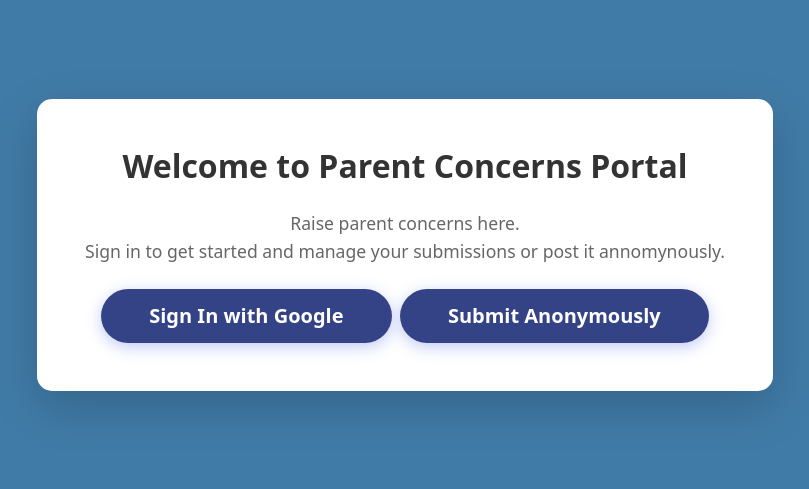
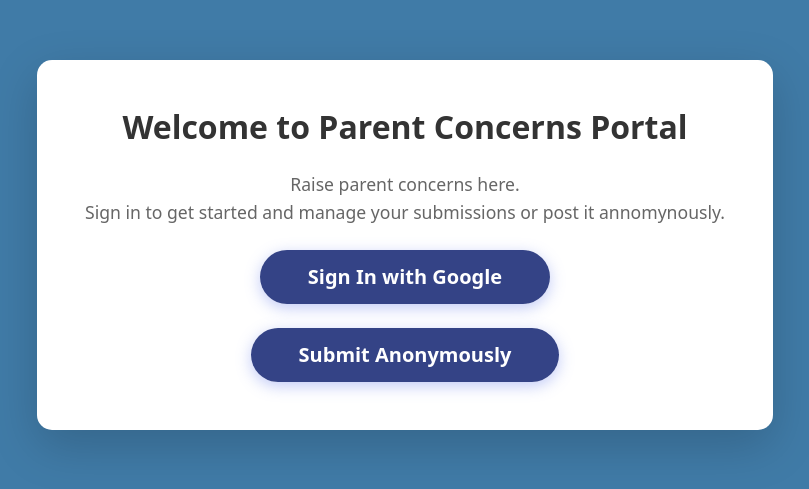
Before and after one commit to gayanath009/sslsd-parent-concern, a React (Vite) app: page / in a window 1280 px wide. Shown: the part 155-644 px from the top of the page, without its empty margins (235-1044 px from the left). Built offline with nearby package versions, Linux system fonts and the light colour scheme.

Commit message:
Update Home.jsx
home page update

```diff
--- a/src/Home/Home.jsx
+++ b/src/Home/Home.jsx
@@ -28,15 +28,13 @@
                   <button className="btn btn-primary btn-lg px-5" onClick={taketoSignIn}>
                     Sign In with Google
                   </button>
-                  &nbsp;&nbsp;
-
-
+                </div>
+                <div>&nbsp;</div>
+                <div className="text-center">
                   <button className="btn btn-primary btn-lg px-5" onClick={handleAnonymousClick}>
                     Submit Anonymously
                   </button>
                 </div>
-
-
 
               </div>
             </div>
```
